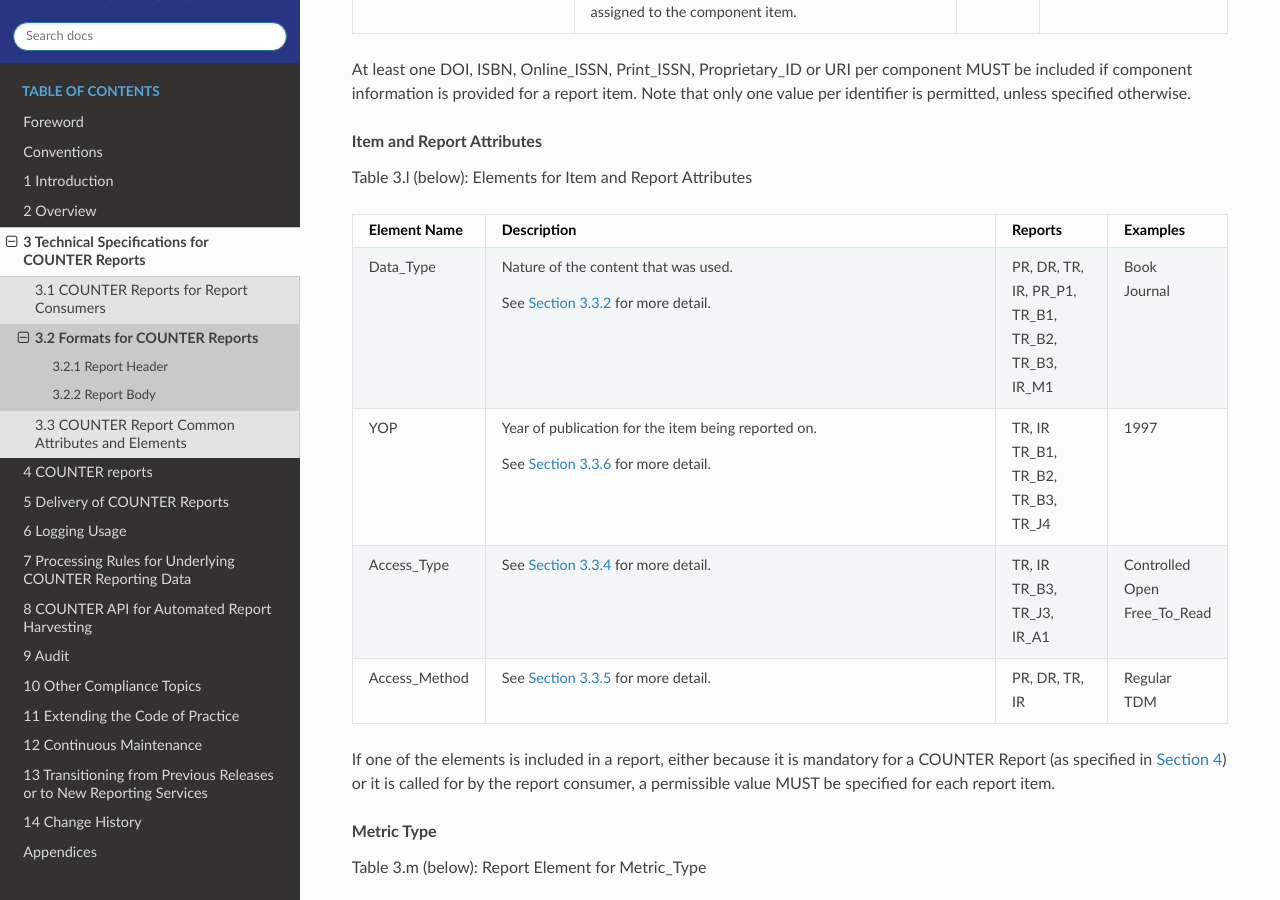
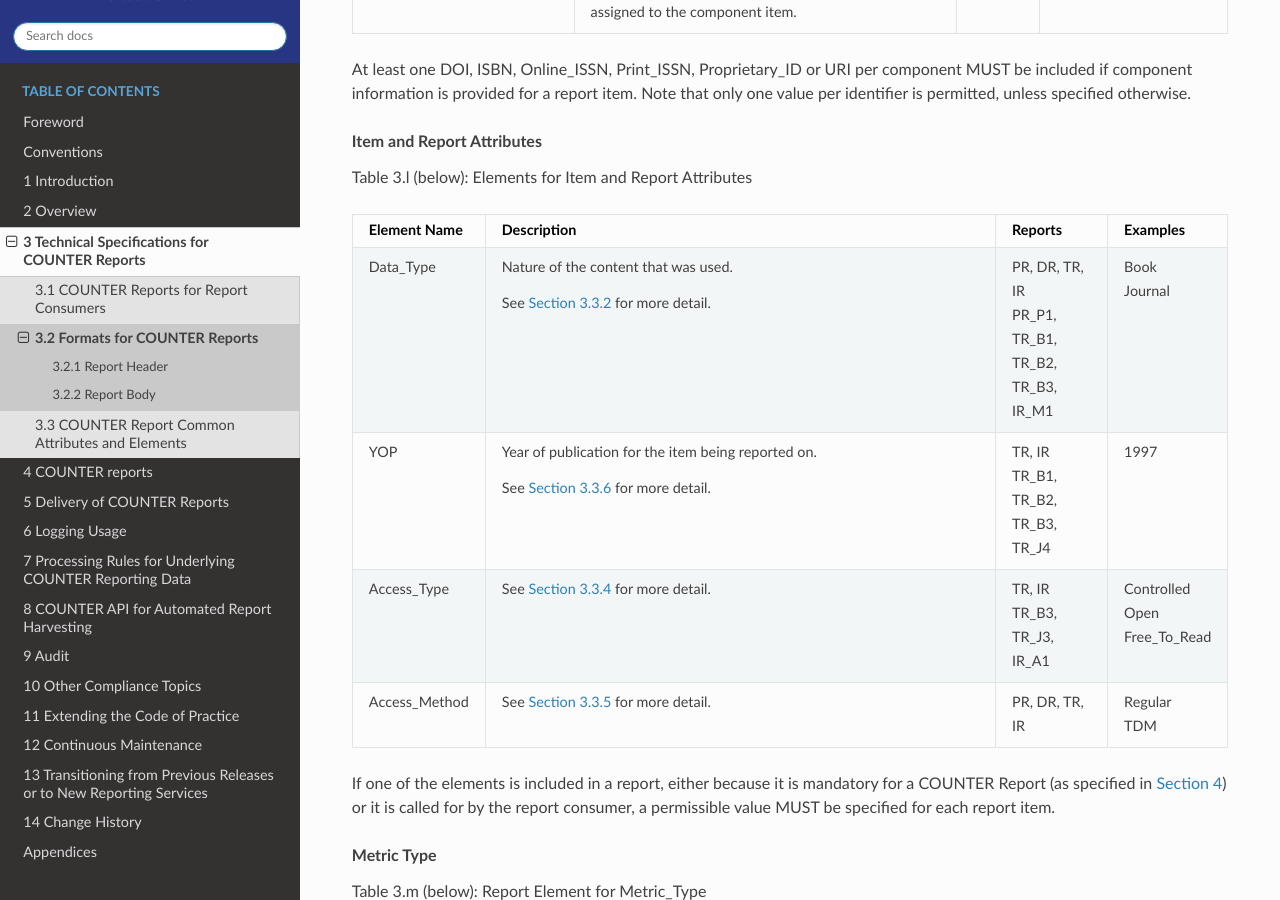
Before and after one commit to Project-Counter/cop5, a Sphinx documentation site: the page built from source/03-specifications/02-formats-for-counter-reports.rst, in a window 1280 px wide and 900 px high, scrolled down 10393 px. Built offline with Sphinx 7.4.7 and the Read the Docs theme 3.1.0, drawn with Linux system fonts in a browser that asks for light colours; part of the change alters nothing that is shown.

```diff
--- a/source/03-specifications/02-formats-for-counter-reports.rst
+++ b/source/03-specifications/02-formats-for-counter-reports.rst
@@ -481,7 +481,8 @@ Table 3.l (below): Elements for Item and Report Attributes
      - Nature of the content that was used.
 
        See :numref:`data-types` for more detail.
-     - PR, DR, TR, IR, PR_P1, TR_B1, TR_B2, TR_B3, IR_M1
+     - PR, DR, TR, IR\ |br|\ |lb|
+       PR_P1, TR_B1, TR_B2, TR_B3, IR_M1
      - Book\ |br|\ |lb|
        Journal
 
```
